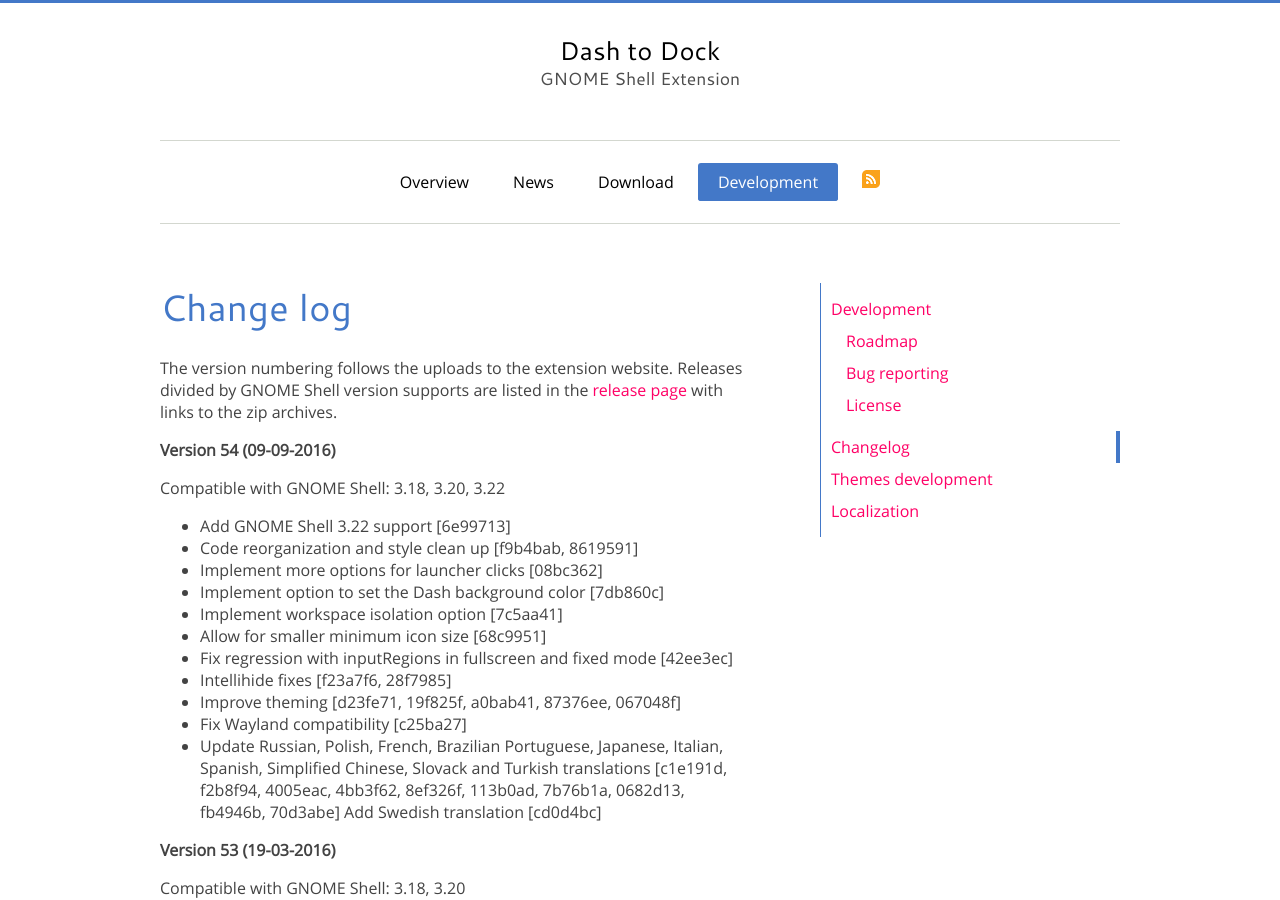
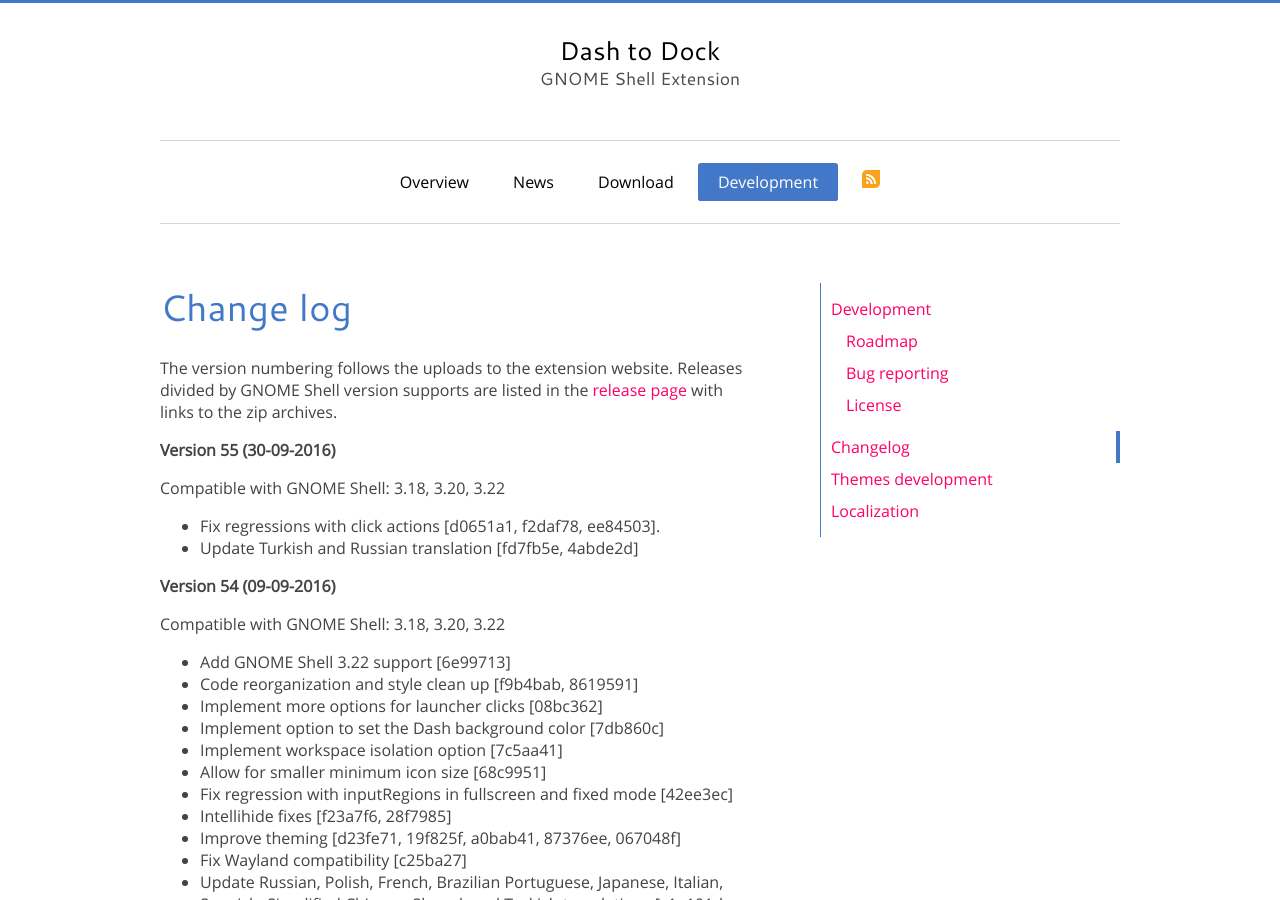
Before and after one commit to micheleg/dash-to-dock, a Jekyll site: the page built from changelog.html, in a window 1280 px wide and 900 px high. Built offline with Jekyll 4.4.1, drawn with Linux system fonts in a browser that asks for light colours.

Commit message:
Add version 55: release post and changelog.

```diff
--- a/_data/releases.yml
+++ b/_data/releases.yml
@@ -1,3 +1,11 @@
+- version: 55
+  date: 30-09-2016
+  shell_version: ["3.18", "3.20", "3.22"]
+  notes:
+    - Fix regressions with click actions [d0651a1, f2daf78, ee84503].
+    - Update Turkish and Russian translation [fd7fb5e, 4abde2d]
+  zip_url: https://extensions.gnome.org/review/download/6265.shell-extension.zip
+
 - version: 54
   date: 09-09-2016
   shell_version: ["3.18", "3.20", "3.22"]
@@ -13,7 +21,6 @@
     - Improve theming [d23fe71, 19f825f, a0bab41, 87376ee, 067048f]
     - Fix Wayland compatibility [c25ba27]
     - Update Russian, Polish, French, Brazilian Portuguese, Japanese, Italian, Spanish, Simplified Chinese, Slovack and Turkish translations [c1e191d, f2b8f94, 4005eac, 4bb3f62, 8ef326f, 113b0ad, 7b76b1a, 0682d13, fb4946b, 70d3abe] Add Swedish translation [cd0d4bc]
-
   zip_url: https://extensions.gnome.org/review/download/6153.shell-extension.zip
 
 - version: 53
```
